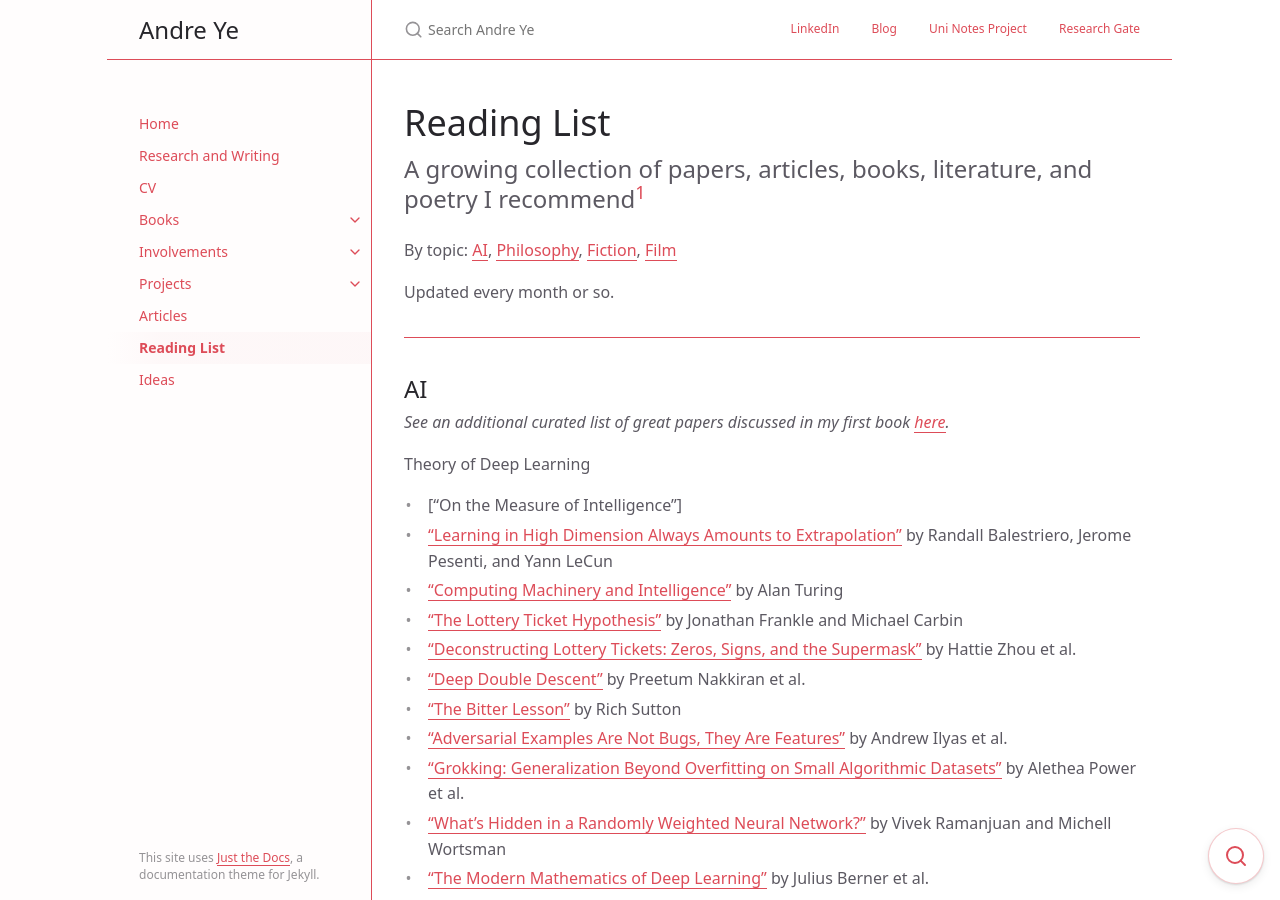
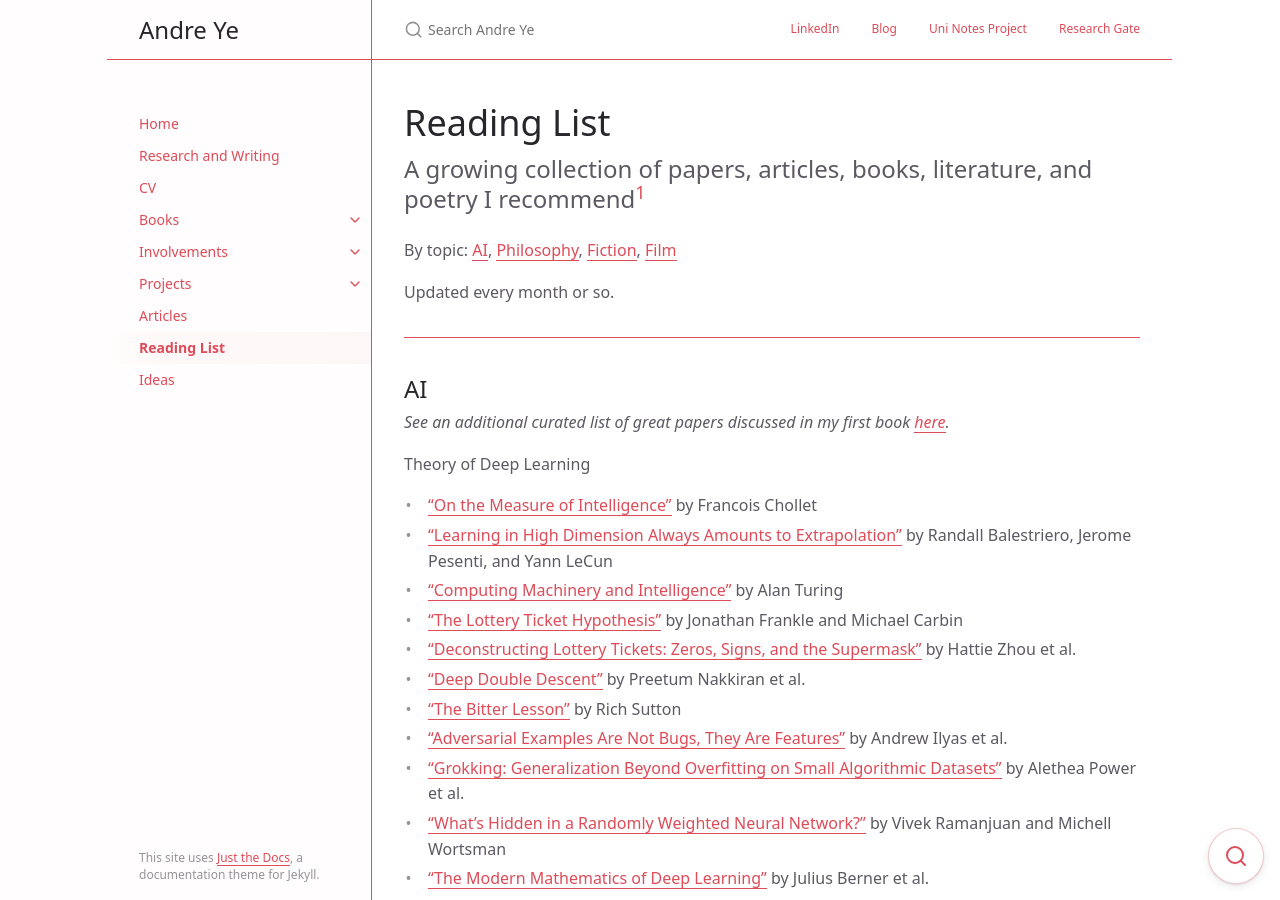
Before and after one commit to andre-ye/andre-ye.github.io-retired, a Jekyll site: the page built from docs/reading-list.md, in a window 1280 px wide and 900 px high. Built offline with Jekyll 4.4.1, drawn with Linux system fonts in a browser that asks for light colours; nearby versions of some CDN libraries.

Commit message:
Update reading-list.md

```diff
--- a/docs/reading-list.md
+++ b/docs/reading-list.md
@@ -22,7 +22,7 @@ Updated every month or so.
 *See an additional curated list of great papers discussed in my first book [here](https://andre-ye.github.io/docs/books/modern-deep-learning/#case-study-papers){:target="_blank"}.*
 
 Theory of Deep Learning
-- ["On the Measure of Intelligence"]
+- ["On the Measure of Intelligence"](https://arxiv.org/abs/1911.01547){:target="_blank"} by Francois Chollet
 - ["Learning in High Dimension Always Amounts to Extrapolation"](https://arxiv.org/pdf/2110.09485.pdf){:target="_blank"} by Randall Balestriero, Jerome Pesenti, and Yann LeCun
 - ["Computing Machinery and Intelligence"](https://academic.oup.com/mind/article/LIX/236/433/986238){:target="_blank"} by Alan Turing
 - ["The Lottery Ticket Hypothesis"](https://arxiv.org/pdf/1803.03635.pdf){:target="_blank"} by Jonathan Frankle and Michael Carbin
```
